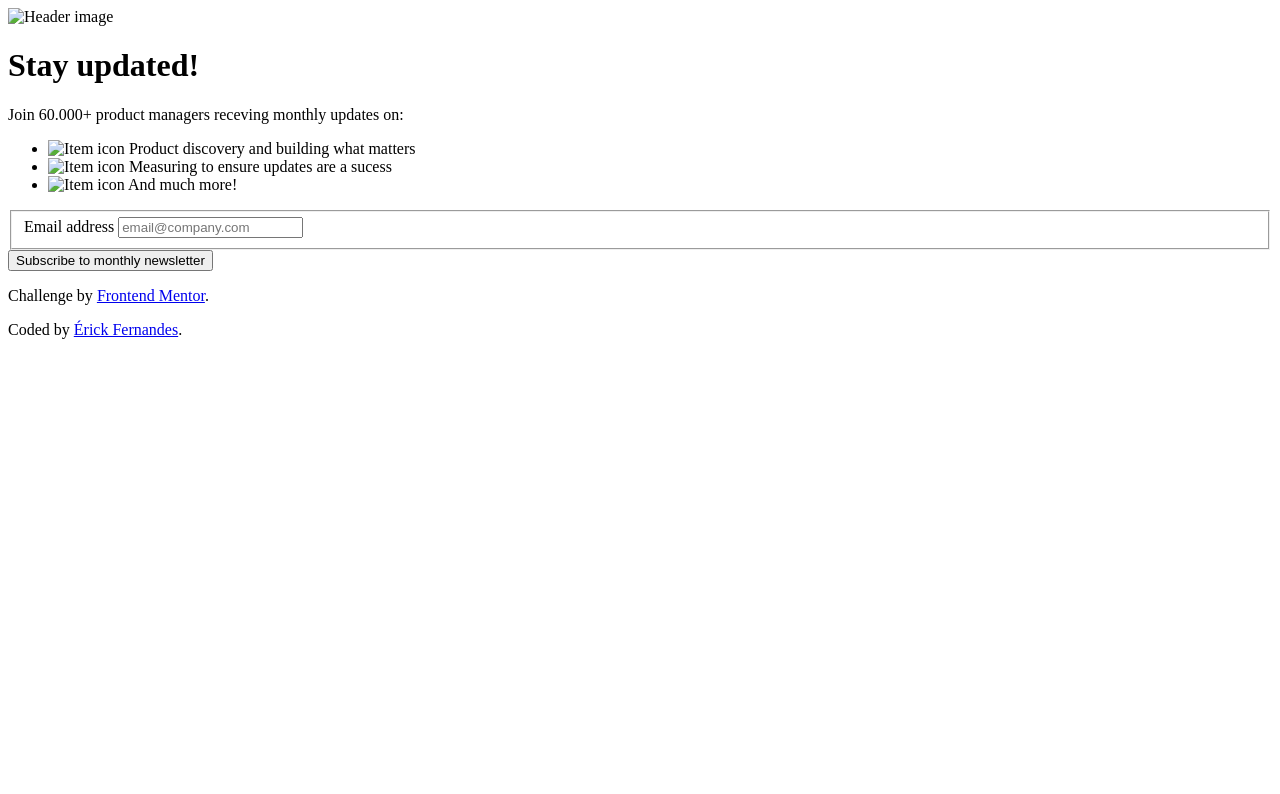
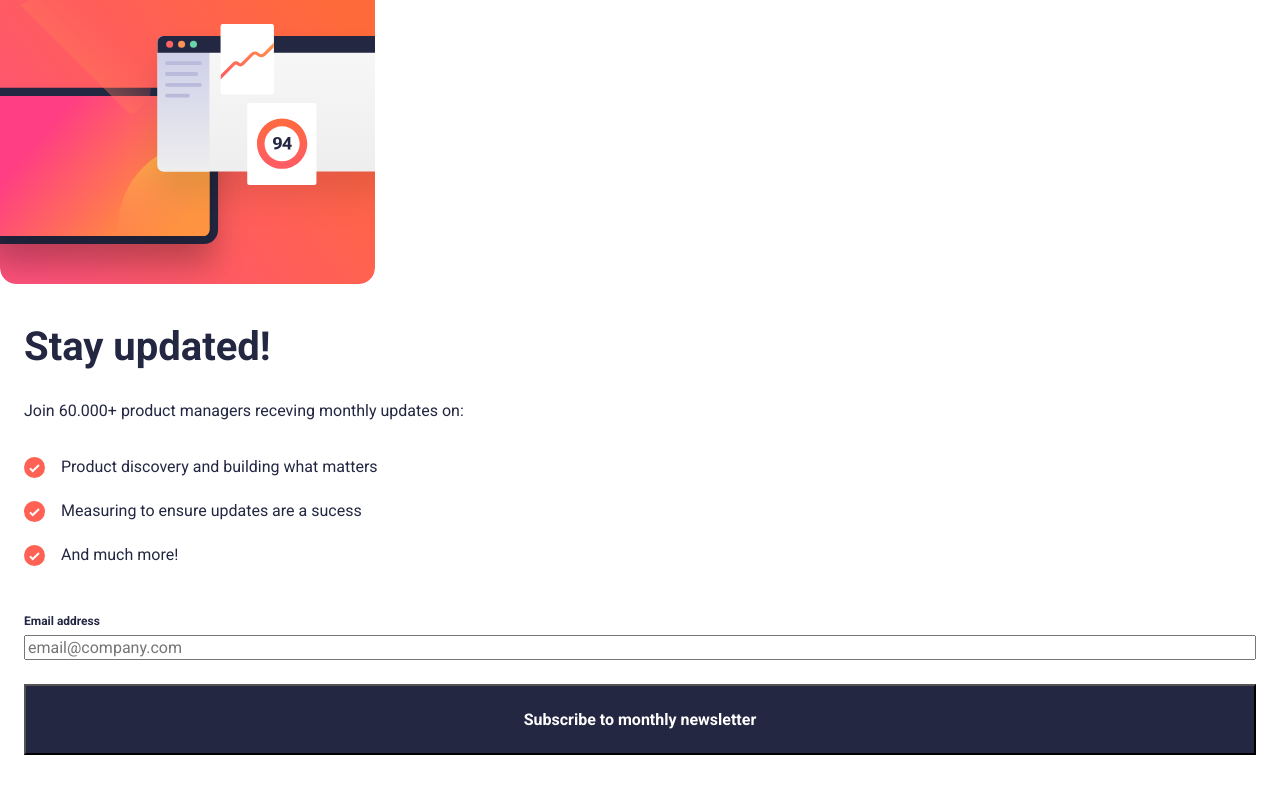
Before and after one commit to eu-erickfernandes/fem-newsletter-signup, a plain HTML site: page index.html in a window 1280 px wide. Drawn offline with Linux system fonts and the light colour scheme.

Commit message:
Starting CSS

```diff
--- /dev/null
+++ b/css/base.css
@@ -0,0 +1,28 @@
+@import url(https://fonts.googleapis.com/css?family=Roboto:100,100italic,300,300italic,regular,italic,500,500italic,700,700italic,900,900italic);
+
+/* CUSTOM PROPERTIES */
+:root{
+    /* FONT WEIGHTS */
+    --regular: 400;
+    --bold: 700;
+
+    /* COLORS */
+    --clr-red: hsl(4, 100%, 67%);
+
+    /* NEUTRALS */
+    --clr-white: hsl(0, 0%, 100%);
+    --clr-neutral-60: hsl(231, 7%, 60%);
+    --clr-neutral-26: hsl(235, 18%, 26%);
+    --clr-neutral-20: hsl(234, 29%, 20%);
+}
+
+body, body *{
+    color: var(--clr-neutral-20);
+    font-family: 'Roboto', sans-serif;
+    font-weight: var(--regular);
+}
+
+.title{
+    font-size: 2.5rem;
+    font-weight: var(--bold);
+}
--- /dev/null
+++ b/css/reset.css
@@ -0,0 +1,48 @@
+/* http://meyerweb.com/eric/tools/css/reset/
+   v2.0 | 20110126
+   License: none (public domain)
+*/
+
+html, body, div, span, applet, object, iframe,
+h1, h2, h3, h4, h5, h6, p, blockquote, pre,
+a, abbr, acronym, address, big, cite, code,
+del, dfn, em, img, ins, kbd, q, s, samp,
+small, strike, strong, sub, sup, tt, var,
+b, u, i, center,
+dl, dt, dd, ol, ul, li,
+fieldset, form, label, legend,
+table, caption, tbody, tfoot, thead, tr, th, td,
+article, aside, canvas, details, embed,
+figure, figcaption, footer, header, hgroup,
+menu, nav, output, ruby, section, summary,
+time, mark, audio, video {
+	margin: 0;
+	padding: 0;
+	border: 0;
+	font-size: 100%;
+	font: inherit;
+	vertical-align: baseline;
+}
+/* HTML5 display-role reset for older browsers */
+article, aside, details, figcaption, figure,
+footer, header, hgroup, menu, nav, section {
+	display: block;
+}
+body {
+	line-height: 1;
+}
+ol, ul {
+	list-style: none;
+}
+blockquote, q {
+	quotes: none;
+}
+blockquote:before, blockquote:after,
+q:before, q:after {
+	content: '';
+	content: none;
+}
+table {
+	border-collapse: collapse;
+	border-spacing: 0;
+}
--- /dev/null
+++ b/css/responsive.css
@@ -0,0 +1,4 @@
+/* DESKTOP */
+@media screen and (width > 375px) {
+
+}
--- /dev/null
+++ b/css/style.css
@@ -0,0 +1,63 @@
+.header__image{
+    max-width: 100%;
+}
+
+.main{
+    display: flex;
+    flex-direction: column;
+    gap: 3rem;
+    padding-inline: 1.5rem;
+    padding-top: 2.5rem;
+}
+
+.content{
+    display: flex;
+    flex-direction: column;
+    gap: 2rem;
+}
+
+    .content__copy{
+        line-height: 150%;
+    }
+
+    .content__list{
+        display: flex;
+        flex-direction: column;
+        gap: 1.25rem;
+
+        & li{
+            align-items: center;
+            display: flex;
+            gap: 1rem;
+            line-height: 150%;
+        }
+    }
+
+.form{
+    display: flex;
+    flex-direction: column;
+    gap: 1.5rem;
+}
+
+    .form__group{
+        display: flex;
+        flex-direction: column;
+        gap: .5rem;
+
+        & label{
+            font-size: .75rem;
+            font-weight: var(--bold);
+        }
+
+        & input{
+            font-size: 1rem;
+        }
+    }
+
+    .button{
+        background-color: var(--clr-neutral-20);
+        color: var(--clr-white);
+        font-size: 1rem;
+        font-weight: var(--bold);
+        padding-block: 1.5rem;
+    }
--- a/index.html
+++ b/index.html
@@ -7,33 +7,37 @@
         <link rel="icon" type="image/png" sizes="32x32" href="./assets/images/favicon-32x32.png">
 
         <title>Frontend Mentor | Newsletter sign-up form with success message</title>
+
+        <link rel="stylesheet" href="./css/reset.css">
+        <link rel="stylesheet" href="./css/base.css">
+        <link rel="stylesheet" href="./css/style.css">
+        <link rel="stylesheet" href="./css/responsive.css">
     </head>
 
     <body>
         <header class="header">
-            <img class="header__image" src="" alt="Header image">
+            <img class="header__image" src="./assets/images/illustration-sign-up-mobile.svg" alt="Header image">
         </header>
 
         <main class="main">
             <div class="content">
-
-                <h1 class="content__title">Stay updated!</h1>
+                <h1 class="title">Stay updated!</h1>
 
                 <p class="content__copy">Join 60.000+ product managers receving monthly updates on:</p>
 
                 <ul class="content__list">
                     <li>
-                        <img src="" alt="Item icon">
+                        <img src="./assets/images/icon-list.svg" alt="Item icon">
                         Product discovery and building what matters
                     </li>
 
                     <li>
-                        <img src="" alt="Item icon">
+                        <img src="./assets/images/icon-list.svg" alt="Item icon">
                         Measuring to ensure updates are a sucess
                     </li>
 
                     <li>
-                        <img src="" alt="Item icon">
+                        <img src="./assets/images/icon-list.svg" alt="Item icon">
                         And much more!
                     </li>
                 </ul>
@@ -50,9 +54,9 @@
             </form>
         </main>
 
-        <footer class="attribution">
+        <!-- <footer class="attribution">
             <p>Challenge by <a href="https://www.frontendmentor.io?ref=challenge" target="_blank">Frontend Mentor</a>.</p>
             <p>Coded by <a href="https://eu-erickfernandes.github.io/meus-links/">Érick Fernandes</a>.</p>
-        </footer>
+        </footer> -->
     </body>
 </html>
```
